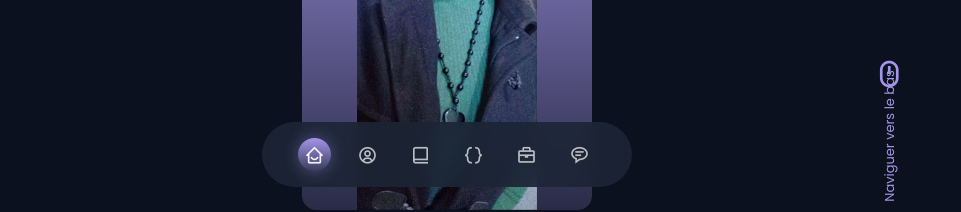
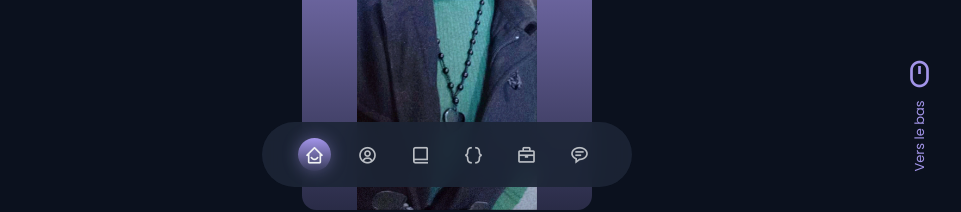
Before and after one commit to Kouraik-Nabila/Portfolio_V_FR, a plain HTML site: page index.html in a window 1280 px wide. Shown: the part 597-809 px from the top of the page, 193-1154 px from the left. Drawn offline with nearby package versions, Linux system fonts and the light colour scheme.

Commit message:
LAST version

```diff
--- a/index.html
+++ b/index.html
@@ -118,7 +118,7 @@
                 <a href="#about" class="home__scroll">
                     <i class='bx bx-mouse home__scroll-icon'></i>
                     <span class="home__scroll-name">
-                        Naviguer vers le bas</span>
+                        Vers le bas</span>
                 </a>
             </div>
         </section>
```
